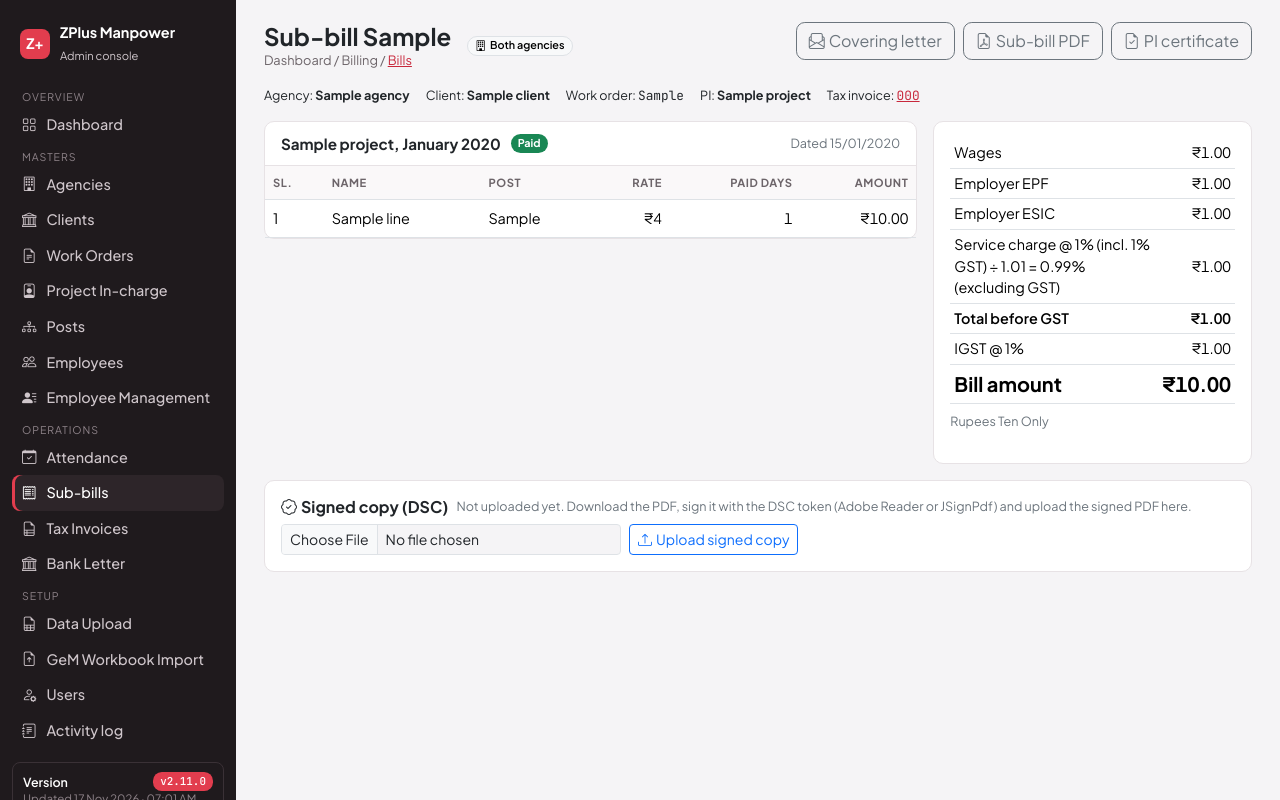
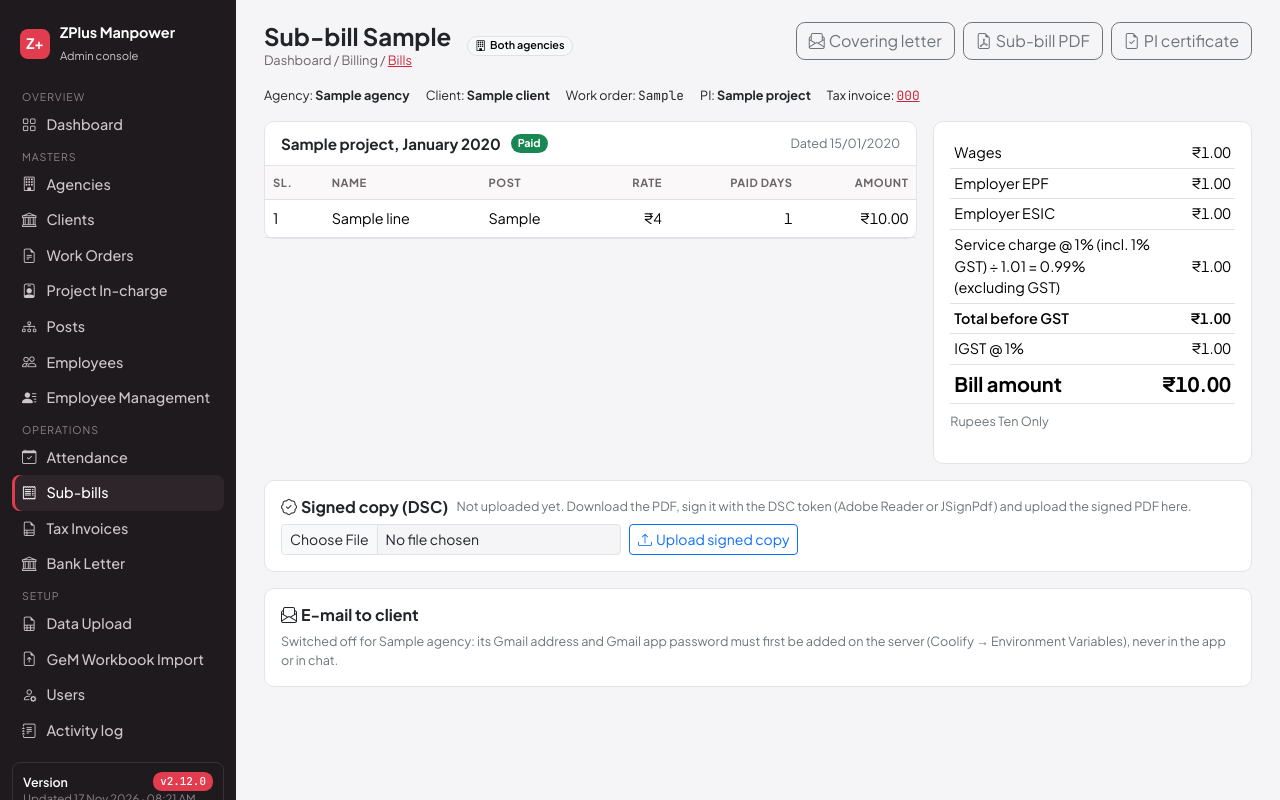
Before and after one commit to EPFRAGHU/zplus, a Laravel app: page /invoices/1 in a window 1280 px wide. Run offline with Laravel 12, Linux system fonts and the light colour scheme; a user stored in the database is signed in; data comes from the database, SQL or seed files in the repository; tables that the repository leaves empty hold one stand-in row (values such as "Sample post").

Commit message:
v2.12.0: E-mail to client from the agency Gmail
Sub-bill (with covering letter) and tax invoice (with its sub-bills) can be
e-mailed from each agency's Gmail. The DSC-signed copy is attached when
uploaded after the last change. The Gmail app password comes only from the
server environment (AGENCY_MAIL_SWH_/ZPS_ USERNAME/PASSWORD); blank = off.
Every attempt is recorded in sent_emails (new table, additive) and the
Activity log. Admin/Accounts only, agency-scoped, throttled.

Co-Authored-By: Claude Opus 5.5 <noreply@anthropic.com>
Claude-Session: https://claude.ai/code/session_016jYDxnirtSVoZXmenpABUw

```diff
--- /dev/null
+++ b/app/Models/SentEmail.php
@@ -0,0 +1,35 @@
+<?php
+
+namespace App\Models;
+
+use App\Support\Agency\ScopedToAgency;
+use Illuminate\Database\Eloquent\Attributes\Fillable;
+use Illuminate\Database\Eloquent\Model;
+use Illuminate\Database\Eloquent\Relations\BelongsTo;
+
+/** One "E-mail to client": a sub-bill or tax invoice sent from the agency's Gmail (or the failed attempt). */
+#[Fillable(['agency_id', 'kind', 'invoice_id', 'tax_invoice_id', 'document_no', 'from_address', 'to_addresses', 'cc_addresses',
+    'subject', 'attachments', 'status', 'error', 'sent_by'])]
+class SentEmail extends Model
+{
+    use ScopedToAgency;
+
+    protected function casts(): array
+    {
+        return ['attachments' => 'array'];
+    }
+
+    public function sender(): BelongsTo
+    {
+        return $this->belongsTo(User::class, 'sent_by');
+    }
+
+    /** Latest e-mails of one sub-bill or tax invoice, newest first. */
+    public static function historyFor(?int $invoiceId = null, ?int $taxInvoiceId = null)
+    {
+        return static::query()->with('sender')
+            ->when($invoiceId, fn ($q) => $q->where('invoice_id', $invoiceId))
+            ->when($taxInvoiceId, fn ($q) => $q->where('tax_invoice_id', $taxInvoiceId))
+            ->latest('id')->limit(10)->get();
+    }
+}
--- /dev/null
+++ b/app/Services/Mail/AgencyMailer.php
@@ -0,0 +1,161 @@
+<?php
+
+namespace App\Services\Mail;
+
+use App\Http\Controllers\InvoiceController;
+use App\Http\Controllers\TaxInvoiceController;
+use App\Mail\AgencyDocuments;
+use App\Models\Agency;
+use App\Models\Invoice;
+use App\Models\SentEmail;
+use App\Models\SignedDocument;
+use App\Models\TaxInvoice;
+use App\Support\Codes;
+use Barryvdh\DomPDF\Facade\Pdf;
+use Illuminate\Support\Facades\Log;
+use Illuminate\Support\Facades\Mail;
+use Illuminate\Support\Facades\Storage;
+use RuntimeException;
+
+/**
+ * "E-mail to client" (owner, 17 Nov 2026): sends a sub-bill or tax invoice from the agency's own Gmail (smtp.gmail.com,
+ * Gmail app password from the server's environment). The DSC-signed copy is attached when one was uploaded after the
+ * last change; otherwise the PDF is generated now and marked unsigned. Every attempt is recorded (sent_emails).
+ * The password is never logged, stored or shown.
+ */
+final class AgencyMailer
+{
+    /** @return array{username: string, password: string}|null */
+    public function credentials(Agency $agency): ?array
+    {
+        $key = strtoupper((string) $agency->code);
+        $set = config("agency_mail.agencies.{$key}");
+        if (! $this->complete($set)) {
+            $key = config('agency_mail.prefixes.'.strtoupper((string) $agency->numberPrefix()));
+            $set = $key ? config("agency_mail.agencies.{$key}") : null;
+        }
+
+        return $this->complete($set) ? ['username' => trim($set['username']), 'password' => preg_replace('/\s+/', '', $set['password'])] : null;
+    }
+
+    public function isConfigured(Agency $agency): bool
+    {
+        return $this->credentials($agency) !== null;
+    }
+
+    /** Sub-bill + its covering letter. @return list<array{name: string, data: string, signed: bool}> */
+    public function documentsForInvoice(Invoice $invoice): array
+    {
+        $data = InvoiceController::pdfData($invoice);
+        $name = Codes::fileSafe($invoice->invoice_no);
+
+        return [
+            $this->signedOr(SignedDocument::latestFor('sub_bill', invoiceId: $invoice->id), $invoice->updated_at, "{$name}.pdf",
+                fn () => Pdf::loadView('pdf.invoice', $data)->setPaper('a4')->output()),
+            ['name' => "covering-letter-{$name}.pdf", 'data' => Pdf::loadView('pdf.covering-letter', $data)->setPaper('a4')->output(), 'signed' => false],
+        ];
+    }
+
+    /** Tax invoice + every sub-bill in it. @return list<array{name: string, data: string, signed: bool}> */
+    public function documentsForTaxInvoice(TaxInvoice $tax): array
+    {
+        $docs = [$this->signedOr(SignedDocument::latestFor('tax_invoice', taxInvoiceId: $tax->id), $tax->updated_at, 'tax-invoice-'.Codes::fileSafe($tax->number).'.pdf',
+            fn () => Pdf::loadView('pdf.tax-invoice', TaxInvoiceController::pdfData($tax))->setPaper('a4')->output())];
+        foreach ($tax->subBills()->orderBy('id')->get() as $bill) {
+            $docs[] = $this->signedOr(SignedDocument::latestFor('sub_bill', invoiceId: $bill->id), $bill->updated_at, Codes::fileSafe($bill->invoice_no).'.pdf',
+                fn () => Pdf::loadView('pdf.invoice', InvoiceController::pdfData($bill))->setPaper('a4')->output());
+        }
+
+        return $docs;
+    }
+
+    /** What will be attached, without making the PDFs (for the page). @return list<array{name: string, signed: bool}> */
+    public function previewForInvoice(Invoice $invoice): array
+    {
+        $name = Codes::fileSafe($invoice->invoice_no);
+
+        return [['name' => "{$name}.pdf", 'signed' => $this->isSigned(SignedDocument::latestFor('sub_bill', invoiceId: $invoice->id), $invoice->updated_at)],
+            ['name' => "covering-letter-{$name}.pdf", 'signed' => false]];
+    }
+
+    public function previewForTaxInvoice(TaxInvoice $tax): array
+    {
+        $list = [['name' => 'tax-invoice-'.Codes::fileSafe($tax->number).'.pdf', 'signed' => $this->isSigned(SignedDocument::latestFor('tax_invoice', taxInvoiceId: $tax->id), $tax->updated_at)]];
+        foreach ($tax->subBills()->orderBy('id')->get() as $bill) {
+            $list[] = ['name' => Codes::fileSafe($bill->invoice_no).'.pdf', 'signed' => $this->isSigned(SignedDocument::latestFor('sub_bill', invoiceId: $bill->id), $bill->updated_at)];
+        }
+
+        return $list;
+    }
+
+    /**
+     * Sends and records the e-mail. Throws RuntimeException with a plain message when it could not be sent
+     * (the failed attempt is recorded too).
+     *
+     * @param  list<string>  $to
+     * @param  list<string>  $cc
+     * @param  array{kind: string, invoice_id?: int, tax_invoice_id?: int, document_no: string}  $about
+     */
+    public function send(Agency $agency, array $to, array $cc, string $subject, string $body, array $documents, array $about, int $userId): SentEmail
+    {
+        $credentials = $this->credentials($agency);
+        if ($credentials === null) {
+            throw new RuntimeException("E-mail is not switched on for {$agency->name}: its Gmail address and app password are not set on the server.");
+        }
+        $record = ['agency_id' => $agency->id, 'from_address' => $credentials['username'], 'to_addresses' => implode(', ', $to),
+            'cc_addresses' => $cc ? implode(', ', $cc) : null, 'subject' => $subject, 'sent_by' => $userId,
+            'attachments' => array_map(fn ($d) => ['name' => $d['name'], 'signed' => $d['signed']], $documents)] + $about;
+
+        $mail = new AgencyDocuments($credentials['username'], $agency->name, $subject, $body, $documents);
+        try {
+            $mailer = config('agency_mail.use_default_mailer') ? Mail::mailer() : Mail::build([
+                'transport' => 'smtp', 'scheme' => 'smtp', 'host' => config('agency_mail.host'), 'port' => config('agency_mail.port'),
+                'username' => $credentials['username'], 'password' => $credentials['password'], 'timeout' => config('agency_mail.timeout'),
+            ]);
+            $mailer->to($to)->cc($cc)->send($mail);
+        } catch (\Throwable $e) {
+            $why = $this->explain($e);
+            // Only the exception class goes to the log: SMTP replies can echo the login.
+            Log::warning('Agency e-mail failed', ['agency' => $agency->code, 'error' => $e::class]);
+            SentEmail::query()->create($record + ['status' => 'failed', 'error' => $why]);
+            throw new RuntimeException($why);
+        }
+
+        return SentEmail::query()->create($record + ['status' => 'sent']);
+    }
+
+    private function complete(mixed $set): bool
+    {
+        return is_array($set) && filled($set['username'] ?? null) && filled($set['password'] ?? null);
+    }
+
+    private function isSigned(?SignedDocument $signed, $changedAt): bool
+    {
+        return $signed !== null && ! ($changedAt && $changedAt->gt($signed->created_at)) && Storage::disk('local')->exists($signed->path);
+    }
+
+    private function signedOr(?SignedDocument $signed, $changedAt, string $name, callable $generate): array
+    {
+        return $this->isSigned($signed, $changedAt)
+            ? ['name' => $name, 'data' => Storage::disk('local')->get($signed->path), 'signed' => true]
+            : ['name' => $name, 'data' => $generate(), 'signed' => false];
+    }
+
+    /** A plain message for the operator; never includes the password. */
+    private function explain(\Throwable $e): string
+    {
+        $m = $e->getMessage();
+
+        return match (true) {
+            str_contains($m, '535') || stripos($m, 'Username and Password not accepted') !== false || stripos($m, 'authenticat') !== false
+                => 'Gmail did not accept the login. Check the Gmail address and the 16-letter app password set on the server (2-Step Verification must be on).',
+            stripos($m, 'timed out') !== false || stripos($m, 'Connection could not be established') !== false || stripos($m, 'Unable to connect') !== false
+                => 'Could not reach Gmail (network problem or timeout). Try again in a few minutes.',
+            str_contains($m, '552') || stripos($m, 'size') !== false
+                => 'Gmail refused the e-mail because the attachments are too large (limit 25 MB).',
+            str_contains($m, '550') || str_contains($m, '553')
+                => 'Gmail refused an address. Check the e-mail addresses and try again.',
+            default => 'The e-mail could not be sent ('.class_basename($e).'). Nothing was sent; try again.',
+        };
+    }
+}
--- a/app/Support/Agency/AgencyScope.php
+++ b/app/Support/Agency/AgencyScope.php
@@ -25,7 +25,7 @@ final class AgencyScope implements Scope
         match ($model::class) {
             \App\Models\Agency::class => $builder->where($model->qualifyColumn('id'), $agency),
             \App\Models\Client::class, \App\Models\GemContract::class, \App\Models\Employee::class,
-            \App\Models\Invoice::class, \App\Models\TaxInvoice::class, \App\Models\ProjectIncharge::class, \App\Models\SignedDocument::class => $builder->where($model->qualifyColumn('agency_id'), $agency),
+            \App\Models\Invoice::class, \App\Models\TaxInvoice::class, \App\Models\ProjectIncharge::class, \App\Models\SignedDocument::class, \App\Models\SentEmail::class => $builder->where($model->qualifyColumn('agency_id'), $agency),
             \App\Models\Project::class => $builder->whereIn($model->qualifyColumn('gem_contract_id'), $contracts()),
             \App\Models\Post::class, \App\Models\AttendanceSheet::class => $builder->whereIn($model->qualifyColumn('project_id'), $projects()),
             \App\Models\EmployeeDocument::class => $builder->whereIn($model->qualifyColumn('employee_id'),
--- /dev/null
+++ b/config/agency_mail.php
@@ -0,0 +1,22 @@
+<?php
+
+/*
+ * "E-mail to client" (owner, 17 Nov 2026): sub-bills and tax invoices are sent from the agency's own Gmail,
+ * using a Gmail APP PASSWORD kept only in the server's environment (Coolify). Never put a password here.
+ * An agency without both values simply cannot send (the button explains how to switch it on).
+ */
+return [
+    'host' => env('AGENCY_MAIL_HOST', 'smtp.gmail.com'),
+    'port' => (int) env('AGENCY_MAIL_PORT', 587),
+    'timeout' => (int) env('AGENCY_MAIL_TIMEOUT', 20),
+
+    // Keyed by agency code (also found through the bill-number prefix: SW -> SWH, ZP -> ZPS).
+    'agencies' => [
+        'SWH' => ['username' => env('AGENCY_MAIL_SWH_USERNAME'), 'password' => env('AGENCY_MAIL_SWH_PASSWORD')],
+        'ZPS' => ['username' => env('AGENCY_MAIL_ZPS_USERNAME'), 'password' => env('AGENCY_MAIL_ZPS_PASSWORD')],
+    ],
+    'prefixes' => ['SW' => 'SWH', 'ZP' => 'ZPS'],
+
+    // Tests only: send through the app's default mailer (Mail::fake) instead of Gmail.
+    'use_default_mailer' => (bool) env('AGENCY_MAIL_USE_DEFAULT', false),
+];
--- a/config/releases.php
+++ b/config/releases.php
@@ -12,6 +12,13 @@ return [
     'timezone' => 'Asia/Kolkata',      // release times are Indian Standard Time
 
     'releases' => [
+        ['version' => '2.12.0', 'date' => '2026-11-17 08:21', 'title' => 'E-mail to client', 'type' => 'feature', 'notes' => [
+            '"E-mail to client" box on every sub-bill (sends the sub-bill + covering letter) and tax invoice (sends the tax invoice + all its sub-bills), from the agency\'s own Gmail',
+            'The DSC-signed copy is attached when it was uploaded after the last change; otherwise the PDF is made fresh and marked "not signed"',
+            'To (client\'s e-mail from the Clients page), CC, subject and message are filled in and can be changed; every e-mail (sent or failed) is listed on the page and in the Activity log',
+            'Switched off until each agency\'s Gmail address and Gmail app password are added on the server (Coolify → Environment Variables: AGENCY_MAIL_SWH_USERNAME / _PASSWORD, AGENCY_MAIL_ZPS_USERNAME / _PASSWORD); the password is never stored in the app or shown',
+            'Admin / Accounts only; no change to any bill, amount or number',
+        ]],
         ['version' => '2.11.0', 'date' => '2026-11-17 07:01', 'title' => 'Month ZIP and DSC-signed copies', 'type' => 'feature', 'notes' => [
             'Download all PDFs of a month as one ZIP per agency (sub-bills, covering letters, tax invoices and the bank letter) from the Sub-bills page (choose month and agency) or the Bank Letter page – to sign them together with the DSC token (Adobe Reader / JSignPdf)',
             '"Signed copy (DSC)" box on every sub-bill, tax invoice and monthly bank letter: upload the signed PDF; the app keeps it, shows "Signed ✓" and warns if the bill changed after signing',
--- a/docker-compose.yaml
+++ b/docker-compose.yaml
@@ -25,6 +25,12 @@ services:
       CACHE_STORE: database
       QUEUE_CONNECTION: sync
       FILESYSTEM_DISK: local
+      # "E-mail to client": each agency's Gmail address + Gmail APP PASSWORD (16 letters, not the normal password).
+      # Fill these only in Coolify -> Environment Variables; never in the code. Blank = sending is switched off.
+      AGENCY_MAIL_SWH_USERNAME: ${AGENCY_MAIL_SWH_USERNAME:-}
+      AGENCY_MAIL_SWH_PASSWORD: ${AGENCY_MAIL_SWH_PASSWORD:-}
+      AGENCY_MAIL_ZPS_USERNAME: ${AGENCY_MAIL_ZPS_USERNAME:-}
+      AGENCY_MAIL_ZPS_PASSWORD: ${AGENCY_MAIL_ZPS_PASSWORD:-}
     expose:
       - "80"
     volumes:
--- a/resources/views/invoices/show.blade.php
+++ b/resources/views/invoices/show.blade.php
@@ -61,5 +61,11 @@
   </div>
   @can('billing')
   @include('partials.signed-copy', ['signed' => \App\Models\SignedDocument::latestFor('sub_bill', invoiceId: $invoice->id), 'action' => route('invoices.signed', $invoice), 'changedAt' => $invoice->updated_at])
+  @php($agencyName = $invoice->contract->agency->name)
+  @include('partials.email-client', ['action' => route('invoices.email', $invoice), 'agency' => $invoice->contract->agency,
+    'to' => $invoice->contract->client->email, 'preview' => app(\App\Services\Mail\AgencyMailer::class)->previewForInvoice($invoice),
+    'history' => \App\Models\SentEmail::historyFor(invoiceId: $invoice->id),
+    'subject' => 'Bill No. '.$invoice->invoice_no.' for '.$invoice->month->format('F Y').' – '.($invoice->project->title ?: $invoice->project->name),
+    'body' => "Dear Sir / Madam,\n\nPlease find attached our bill no. {$invoice->invoice_no} dated {$invoice->invoice_date->format('d.m.Y')} for the manpower supplied under {$invoice->project->name} for the month of {$invoice->month->format('F Y')} (".($invoice->contract->contract_type === 'offline' ? 'work order' : 'GeM contract')." no. {$invoice->contract->contract_no}), with its covering letter.\n\nKindly arrange the payment at the earliest.\n\nThanking you,\nYours faithfully,\nFor {$agencyName}"])
   @endcan
 </x-layouts.app>
--- /dev/null
+++ b/resources/views/mail/agency-documents.blade.php
@@ -0,0 +1 @@
+{!! $body !!}
--- /dev/null
+++ b/resources/views/partials/email-client.blade.php
@@ -0,0 +1,59 @@
+{{-- "E-mail to client" box. $action, $agency, $to, $subject, $body, $preview (attachments), $history (SentEmail list). --}}
+@php($configured = app(\App\Services\Mail\AgencyMailer::class)->isConfigured($agency))
+<div class="z-card p-3 mt-3" id="email-client">
+  <div class="d-flex flex-wrap gap-2 align-items-center">
+    <h2 class="h6 fw-bold mb-0"><i class="bi bi-envelope-paper me-1"></i>E-mail to client</h2>
+    @if($configured)
+      <span class="small text-secondary">Sent from {{ $agency->name }}'s Gmail.</span>
+      <button class="btn btn-sm btn-primary ms-auto" type="button" data-bs-toggle="collapse" data-bs-target="#email-form" aria-expanded="{{ $errors->has('to') || $errors->has('cc') || $errors->has('subject') || $errors->has('message') || $errors->has('email') ? 'true' : 'false' }}"><i class="bi bi-send me-1"></i>E-mail to client</button>
+    @else
+      <span class="small text-secondary">Switched off for {{ $agency->name }}: its Gmail address and Gmail app password must first be added on the server (Coolify → Environment Variables), never in the app or in chat.</span>
+    @endif
+  </div>
+  @error('email')<div class="alert alert-danger small mt-2 mb-0">{{ $message }}</div>@enderror
+
+  @if($configured)
+  <form method="post" action="{{ $action }}" class="collapse {{ $errors->hasAny(['to', 'cc', 'subject', 'message', 'email']) ? 'show' : '' }} mt-3" id="email-form"
+        onsubmit="this.querySelector('button[type=submit]').disabled=true; this.querySelector('button[type=submit]').innerText='Sending…';">@csrf
+    <div class="row g-2">
+      <div class="col-md-6"><label class="form-label small mb-0" for="em-to">To</label>
+        <input id="em-to" name="to" class="form-control form-control-sm @error('to') is-invalid @enderror" value="{{ old('to', $to) }}" placeholder="client@example.gov.in" required>
+        @error('to')<div class="invalid-feedback">{{ $message }}</div>@enderror</div>
+      <div class="col-md-6"><label class="form-label small mb-0" for="em-cc">CC <span class="text-secondary">(optional; separate with commas)</span></label>
+        <input id="em-cc" name="cc" class="form-control form-control-sm @error('cc') is-invalid @enderror" value="{{ old('cc') }}">
+        @error('cc')<div class="invalid-feedback">{{ $message }}</div>@enderror</div>
+      <div class="col-12"><label class="form-label small mb-0" for="em-subject">Subject</label>
+        <input id="em-subject" name="subject" maxlength="200" class="form-control form-control-sm @error('subject') is-invalid @enderror" value="{{ old('subject', $subject) }}" required>
+        @error('subject')<div class="invalid-feedback">{{ $message }}</div>@enderror</div>
+      <div class="col-12"><label class="form-label small mb-0" for="em-message">Message</label>
+        <textarea id="em-message" name="message" rows="7" maxlength="5000" class="form-control form-control-sm @error('message') is-invalid @enderror" required>{{ old('message', $body) }}</textarea>
+        @error('message')<div class="invalid-feedback">{{ $message }}</div>@enderror</div>
+    </div>
+    <div class="small mt-2"><b>Attached:</b>
+      @foreach($preview as $file)
+        <span class="me-2"><i class="bi bi-file-earmark-pdf"></i> {{ $file['name'] }}
+          @if($file['signed'])<span class="badge text-bg-success">DSC signed</span>@else<span class="badge text-bg-warning">not signed</span>@endif</span>
+      @endforeach
+    </div>
+    @if(collect($preview)->contains(fn ($f) => ! $f['signed']))
+      <div class="small text-secondary mt-1">"Not signed" files are made fresh from the app. To send the DSC-signed copy, upload it in the box above first.</div>
+    @endif
+    <button type="submit" class="btn btn-sm btn-primary mt-2"><i class="bi bi-send me-1"></i>Send e-mail</button>
+  </form>
+  @endif
+
+  @if($history->isNotEmpty())
+    <table class="table table-sm small mt-3 mb-0">
+      <thead><tr><th>When</th><th>To</th><th>Files</th><th>By</th><th>Result</th></tr></thead>
+      <tbody>
+      @foreach($history as $h)
+        <tr><td class="text-nowrap">{{ $h->created_at->timezone('Asia/Kolkata')->format('d M Y, h:i A') }}</td>
+          <td>{{ $h->to_addresses }}@if($h->cc_addresses)<br><span class="text-secondary">cc {{ $h->cc_addresses }}</span>@endif</td>
+          <td>{{ count($h->attachments) }} PDF{{ count($h->attachments) === 1 ? '' : 's' }}@if(collect($h->attachments)->contains('signed', true)) <span class="text-success">(signed)</span>@endif</td>
+          <td>{{ $h->sender?->name }}</td>
+          <td>@if($h->status === 'sent')<span class="badge text-bg-success">Sent</span>@else<span class="badge text-bg-danger">Failed</span> <span class="text-secondary">{{ $h->error }}</span>@endif</td></tr>
+      @endforeach
+      </tbody>
+    </table>
+  @endif
+</div>
--- a/resources/views/tax-invoices/show.blade.php
+++ b/resources/views/tax-invoices/show.blade.php
@@ -55,5 +55,10 @@
   </div>
   @can('billing')
   @include('partials.signed-copy', ['signed' => \App\Models\SignedDocument::latestFor('tax_invoice', taxInvoiceId: $tax->id), 'action' => route('tax-invoices.signed', $tax), 'changedAt' => $tax->updated_at])
+  @include('partials.email-client', ['action' => route('tax-invoices.email', $tax), 'agency' => $tax->agency,
+    'to' => $tax->client->email, 'preview' => app(\App\Services\Mail\AgencyMailer::class)->previewForTaxInvoice($tax),
+    'history' => \App\Models\SentEmail::historyFor(taxInvoiceId: $tax->id),
+    'subject' => 'Tax Invoice No. '.$tax->number.' for '.$tax->month->format('F Y').' – '.$tax->agency->name,
+    'body' => "Dear Sir / Madam,\n\nPlease find attached our tax invoice no. {$tax->number} dated {$tax->invoice_date->format('d.m.Y')} for the manpower supplied in the month of {$tax->month->format('F Y')}".($tax->contract ? ' ('.($tax->contract->contract_type === 'offline' ? 'work order' : 'GeM contract')." no. {$tax->contract->contract_no})" : '').", together with the project-wise sub-bills.\n\nKindly arrange the payment at the earliest.\n\nThanking you,\nYours faithfully,\nFor {$tax->agency->name}"])
   @endcan
 </x-layouts.app>
--- a/routes/web.php
+++ b/routes/web.php
@@ -111,6 +111,8 @@ Route::middleware(['auth', 'active', 'role:admin,accounts,supervisor', \App\Http
     Route::post('invoices/{invoice}/signed', [\App\Http\Controllers\SignedDocumentController::class, 'storeForInvoice'])->name('invoices.signed');
     Route::post('tax-invoices/{taxInvoice}/signed', [\App\Http\Controllers\SignedDocumentController::class, 'storeForTaxInvoice'])->name('tax-invoices.signed');
     Route::post('bank-letters/signed', [\App\Http\Controllers\SignedDocumentController::class, 'storeForBankLetter'])->name('bank-letters.signed');
+    Route::post('invoices/{invoice}/email', [\App\Http\Controllers\AgencyEmailController::class, 'invoice'])->middleware('throttle:10,1')->name('invoices.email');
+    Route::post('tax-invoices/{taxInvoice}/email', [\App\Http\Controllers\AgencyEmailController::class, 'taxInvoice'])->middleware('throttle:10,1')->name('tax-invoices.email');
     Route::get('signed-documents/{signedDocument}', [\App\Http\Controllers\SignedDocumentController::class, 'show'])->name('signed-documents.show');
     Route::get('attendance/{sheet}/certificate', [AttendanceController::class, 'certificate'])->name('attendance.certificate');
     Route::get('attendance/{sheet}/scan', [AttendanceController::class, 'scan'])->name('attendance.scan');
```
Also changed, not shown: CLAUDE.md (+1 -0 lines), app/Http/Controllers/AgencyEmailController.php (added, +92 -0 lines), app/Mail/AgencyDocuments.php (added, +38 -0 lines), memory/projects/zplus-manpower-app.md (+3 -2 lines), tests/Feature/AgencyEmailTest.php (added, +174 -0 lines), tests/Feature/CrossAgencyWriteTest.php (+3 -1 lines), database/migrations/2026_11_17_000300_create_sent_emails.php (added), 1 other file.
